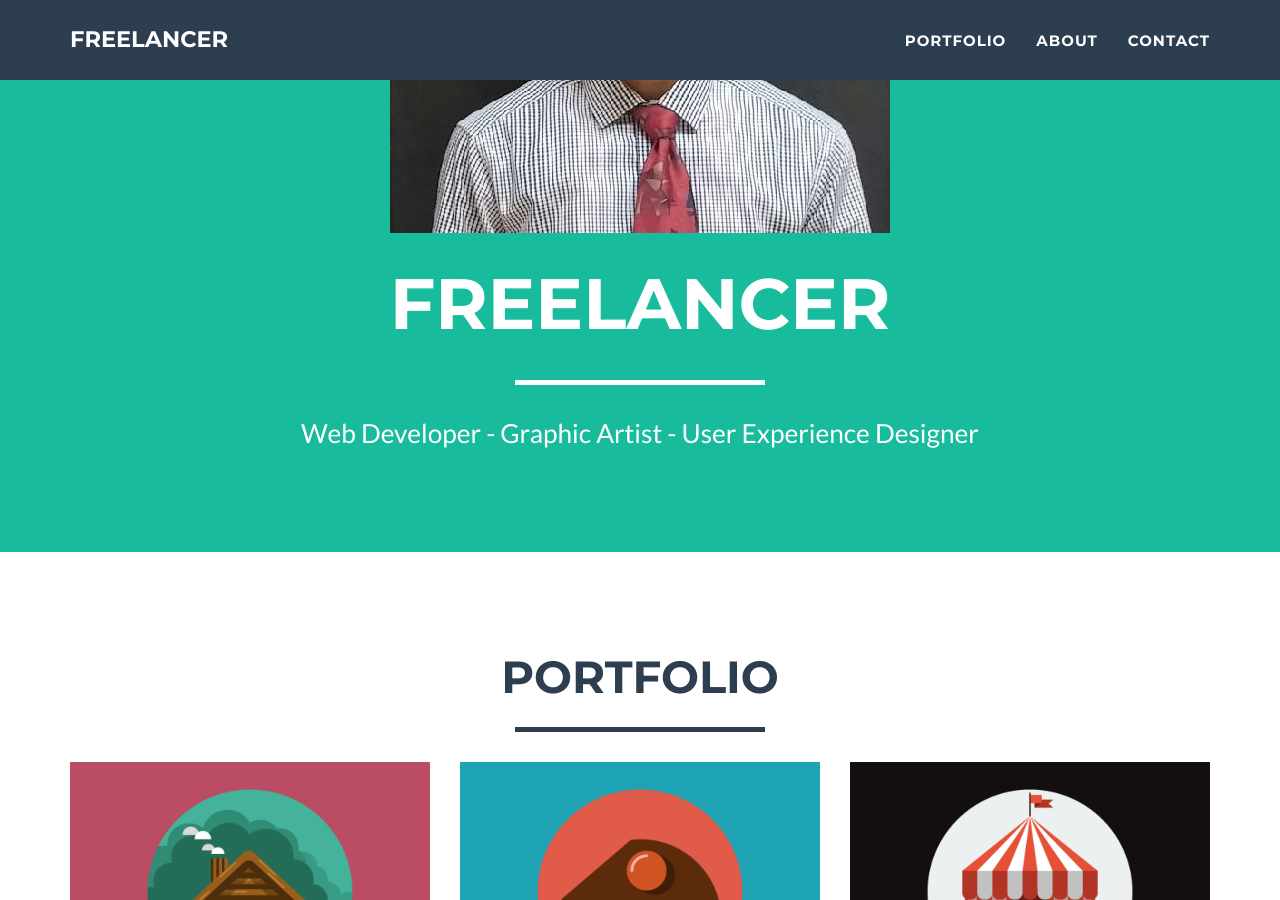
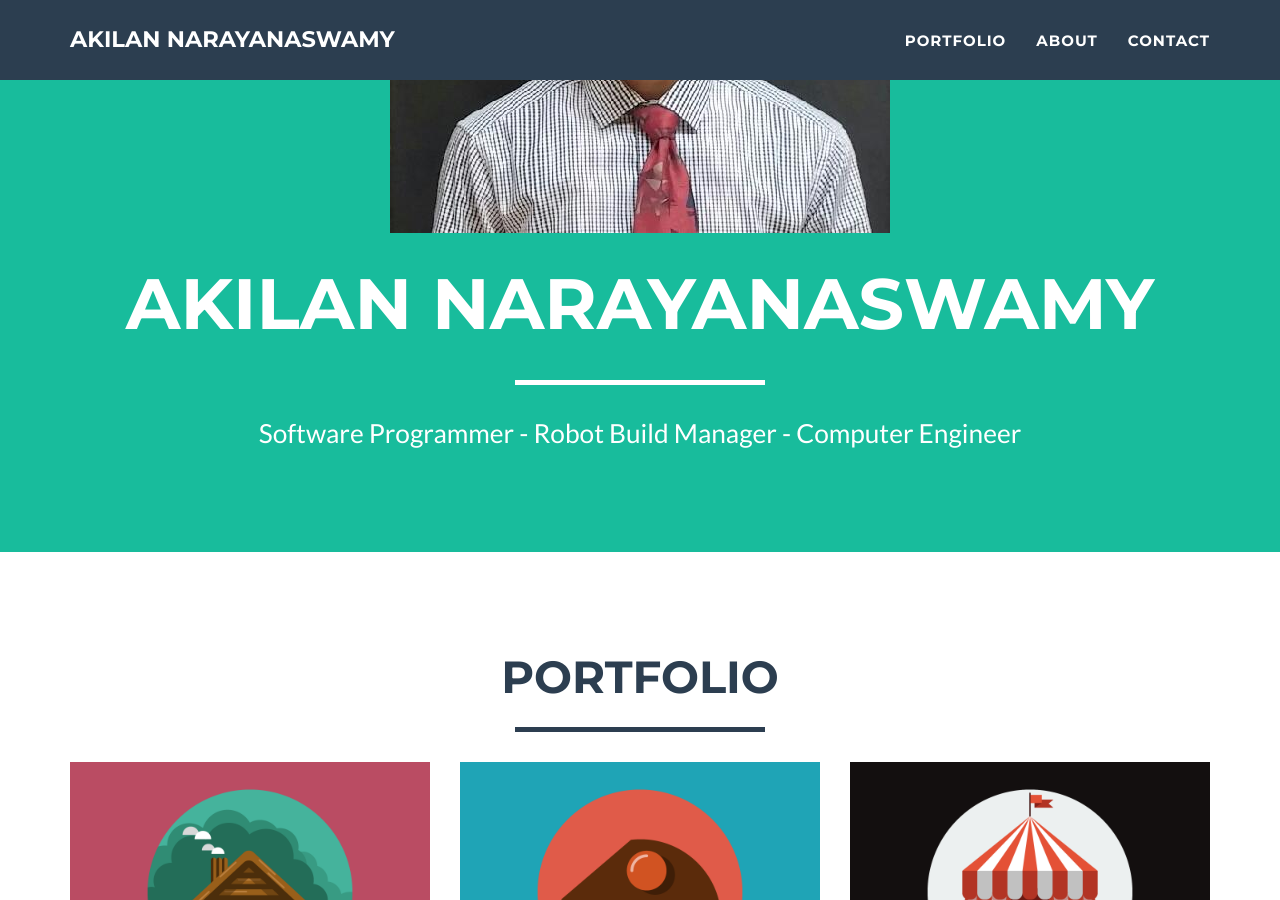
Before and after one commit to akilan98/akilan98.github.io, a Jekyll site: the page built from index.html, in a window 1280 px wide and 900 px high, scrolled down 467 px. Built offline with Jekyll 4.4.1, drawn with Linux system fonts in a browser that asks for light colours; part of the change alters nothing that is shown; some of the changed text lies outside the part shown.

```diff
--- a/_config.yml
+++ b/_config.yml
@@ -1,10 +1,10 @@
 # Site settings
-title: Freelancer
-email: your-email@domain.com
-url: https://example.github.io
-description: "Write an awesome description for your new site here. You can edit this line in _config.yml. It will appear in your document head meta (for Google search results) and in your feed.xml site description."
-skills: "Web Developer - Graphic Artist - User Experience Designer"
-meta_author: LastName FirstName
+title: Akilan Narayanaswamy
+email: akilan98@gmail.com
+url: https://akilan98.github.io
+description: The official website of Akilan Narayanaswamy.
+skills: "Software Programmer - Robot Build Manager - Computer Engineer"
+meta_author: Narayanaswamy Akilan
 
 # Google webmaster tools
 google_verify:
@@ -31,21 +31,15 @@ footer:
 
 # Social networks usernames (many more available: google-plus, flickr, dribbble, pinterest, instagram, tumblr, linkedin, etc.)
 social:
-  - title: twitter
-    url: http://twitter.com/jekyllrb
-  - title: facebook
-    url:
-  - title: stack-overflow
-    url: http://stackoverflow.com/questions/tagged/jekyll
-  - title: bitbucket
-    url: http://bitbucket.org/jekyll
+  - title: linkedin
+    url: http://linkedin.com/in/akilann
   - title: github
-    url: http://github.com/jekyll
+    url: http://github.com/akilan98
 
 # Postal address (add as many lines as necessary)
-address:
-  - line: 3481 Melrose Place
-  - line: Beverly Hills, CA 90210
+#address:
+  #- line: 3481 Melrose Place
+  #- line: Beverly Hills, CA 90210
 
 # Credits content
 credits: 'Freelancer is a free to use, open source Bootstrap theme created by <a href="http://startbootstrap.com">Start Bootstrap</a>.'
```
